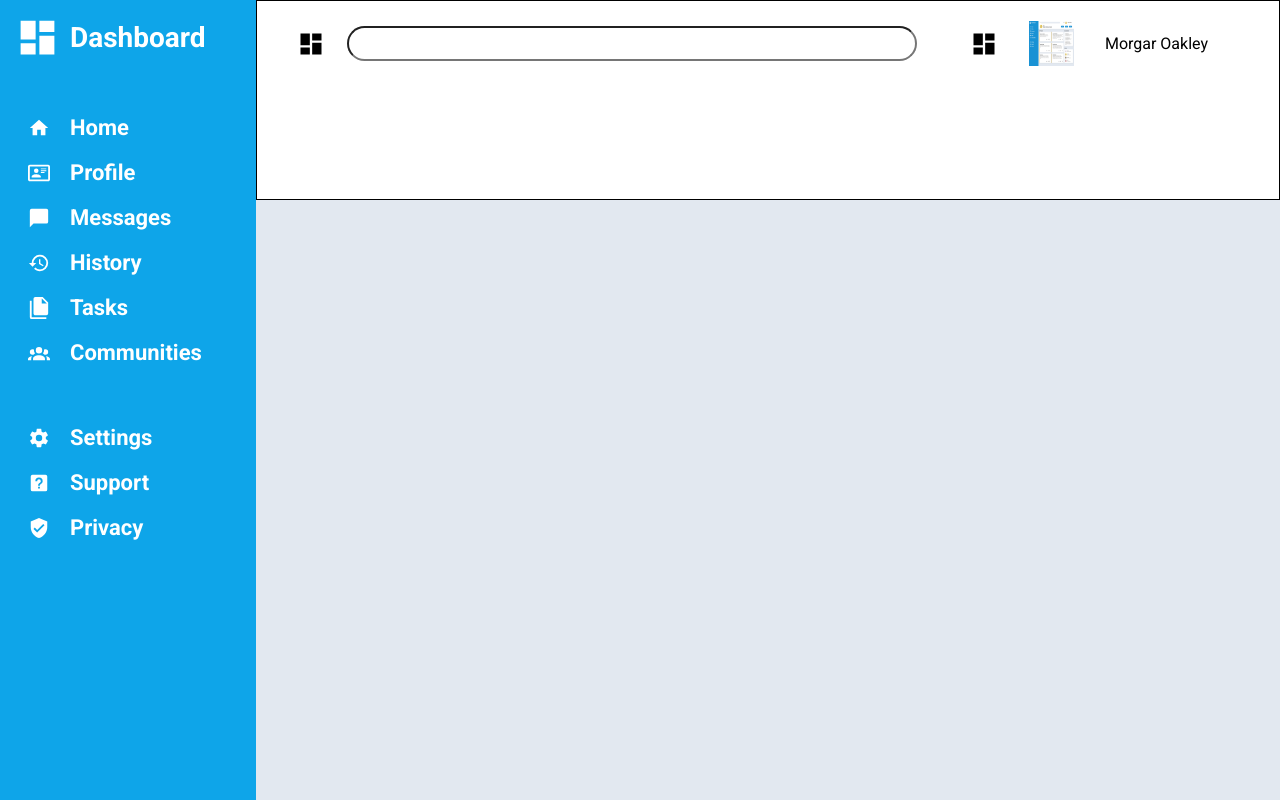
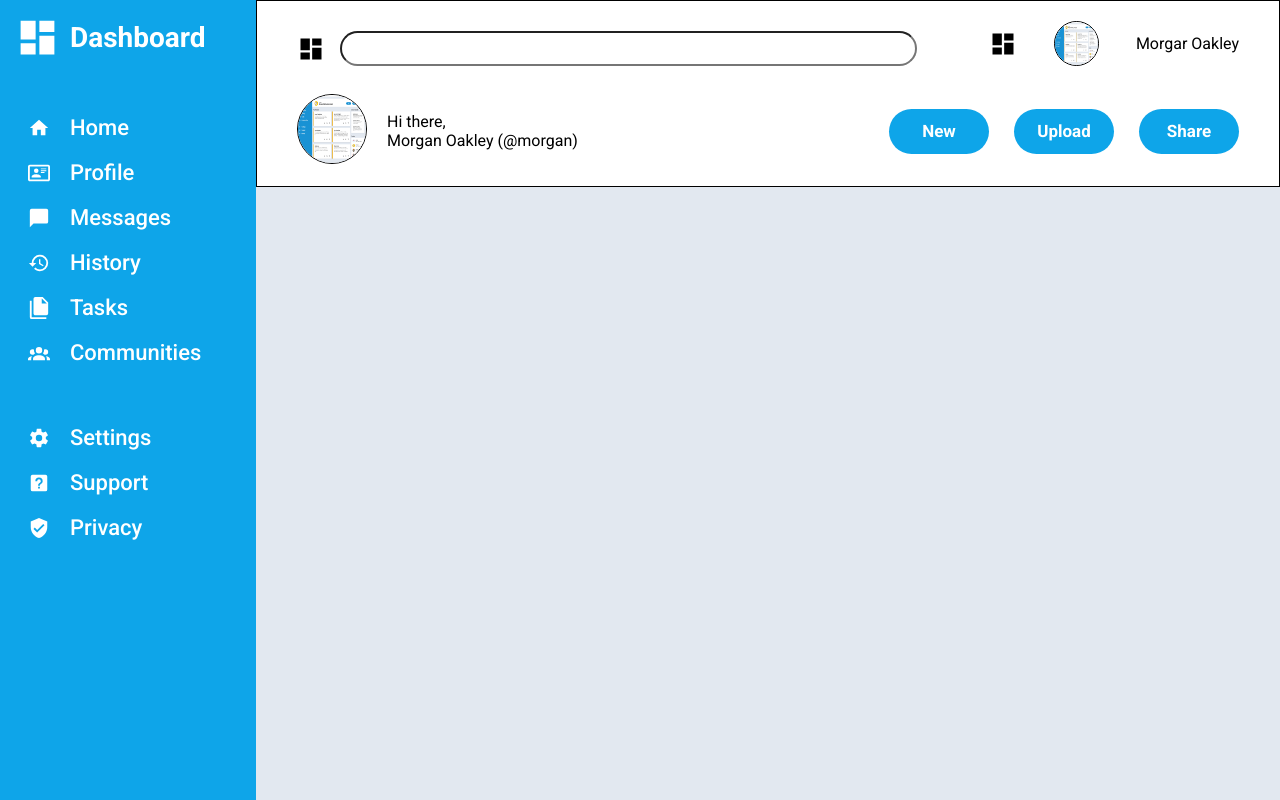
Before and after one commit to debanjankoley/admin-dashboard, a plain HTML site: page index.html in a window 1280 px wide. Shown: the top 800 px of the page. Drawn offline with Linux system fonts and the light colour scheme.

Commit message:
add layout for header bottom part

```diff
--- a/index.html
+++ b/index.html
@@ -23,7 +23,22 @@
                 </div>
             </div>
 
-            <div class="bottom"></div>
+            <div class="bottom">
+                <div class="greeting">
+                    <div><img src="./assests/dashboard-project.png" alt="big-avatar"></div>
+                    <div>
+                        <p class="message">Hi there,</p>
+                        <p class="username">Morgan Oakley (@morgan)</p>
+                    </div>
+                </div>
+                <div class="post">
+                    <ul>
+                        <li><a href="#">New</a></li>
+                        <li><a href="#">Upload</a></li>
+                        <li><a href="#">Share</a></li>
+                    </ul>
+                </div>
+            </div>
         </div>
 
         <div class="sidebar">
--- a/style.css
+++ b/style.css
@@ -13,7 +13,8 @@
 .header {
     grid-row: 1;
     grid-column: 2;
-    height: 200px;
+    display: grid;
+    grid-template-rows: 85px 100px;
     background-color: white;
     border: 1px solid black;
 }
@@ -60,7 +61,7 @@
     padding-bottom: 20px;
     color: white;
     font-size: 22px;
-    font-weight: 550;
+    font-weight: 500;
     padding-left: 28px;
 }
 
@@ -72,18 +73,21 @@
 .user-info p img {
     height: 45px;
     width: 45px;
+    border-radius: 50px;
+    border: 1px solid black;
 }
 
 .header .top {
     display: flex;
-    padding: 20px 40px;
+    padding: 20px 40px 10px 40px;
+    gap: 25px;
     justify-content: space-between;
 }
 
 .search {
     display: flex;
     flex: 1;
-    gap: 22px;
+    gap: 15px;
     align-items: center;
     max-width: 620px;
 }
@@ -97,6 +101,57 @@
 .user-info p {
     display: flex;
     align-items: center;
-    min-width: 300px;
-    justify-content: space-evenly;
+    min-width: 250px;
+    justify-content: space-between;
 }
+
+
+.greeting img {
+    width: 70px;
+    height: 70px;
+    border-radius: 50px;
+    border: 1px solid black;
+}
+
+.header .bottom {
+    display: flex;
+    justify-content: space-between;
+    padding: 10px 40px 20px 40px;
+    gap: 25px;
+}
+
+.greeting {
+    display: flex;
+    align-items: center;
+    width: 400px;
+    gap: 20px;
+}
+
+.post {
+    display: flex;
+    align-items: center;
+    width: 350px;
+}
+
+.post ul {
+    display: flex;
+    padding: 0;
+    flex: 1;
+    align-items: center;
+    justify-content: space-between;
+    list-style: none;
+}
+
+.post ul li a {
+    display: grid;
+    width: 100px;
+    height: 45px;
+    background-color: #0ea5e9;
+    color: white;
+    text-decoration: none;
+    border-radius: 40px;
+    text-align: center;
+    align-items: center;
+    font-size: 17px;
+    font-weight: bold;
+}
```
